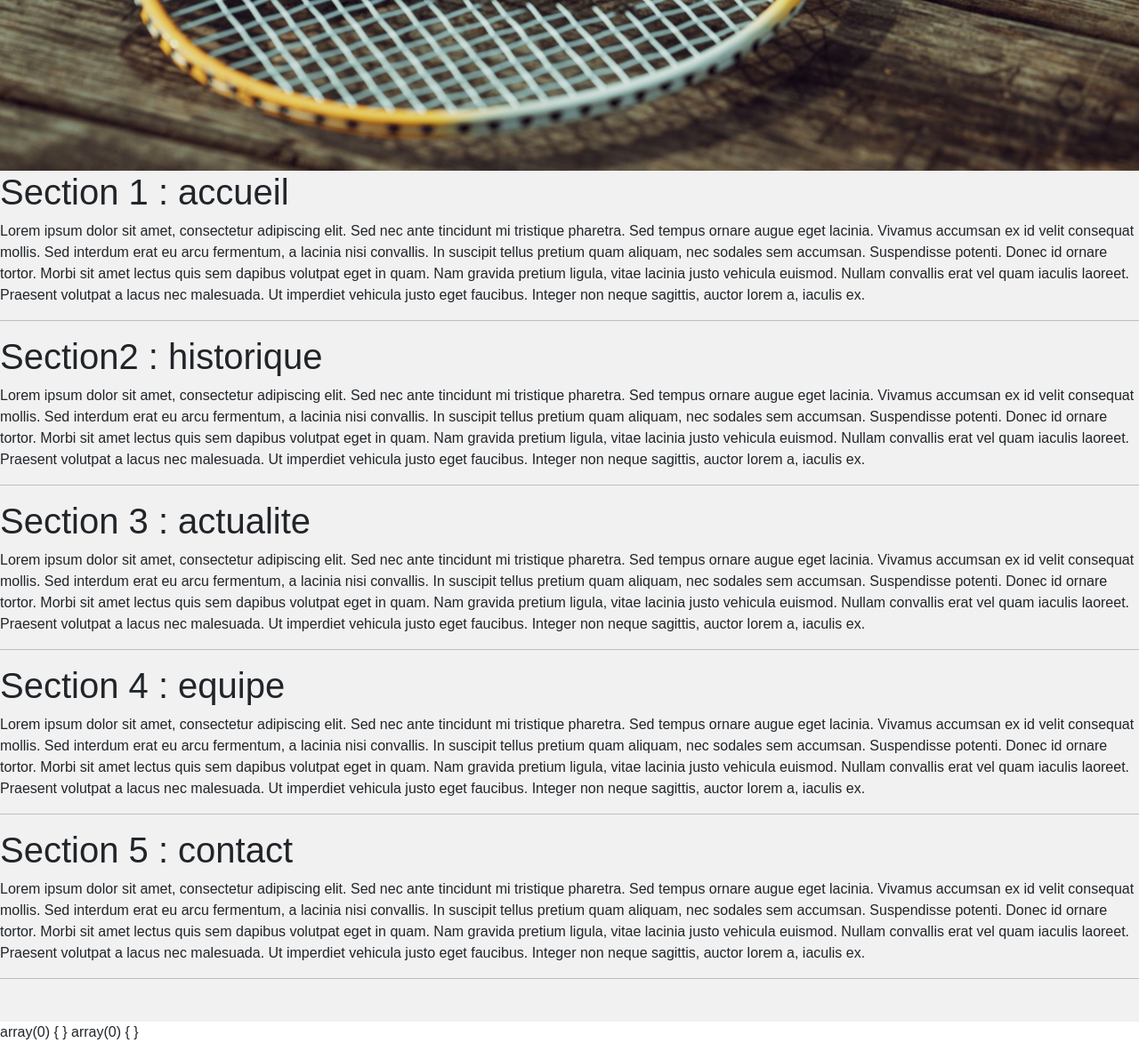
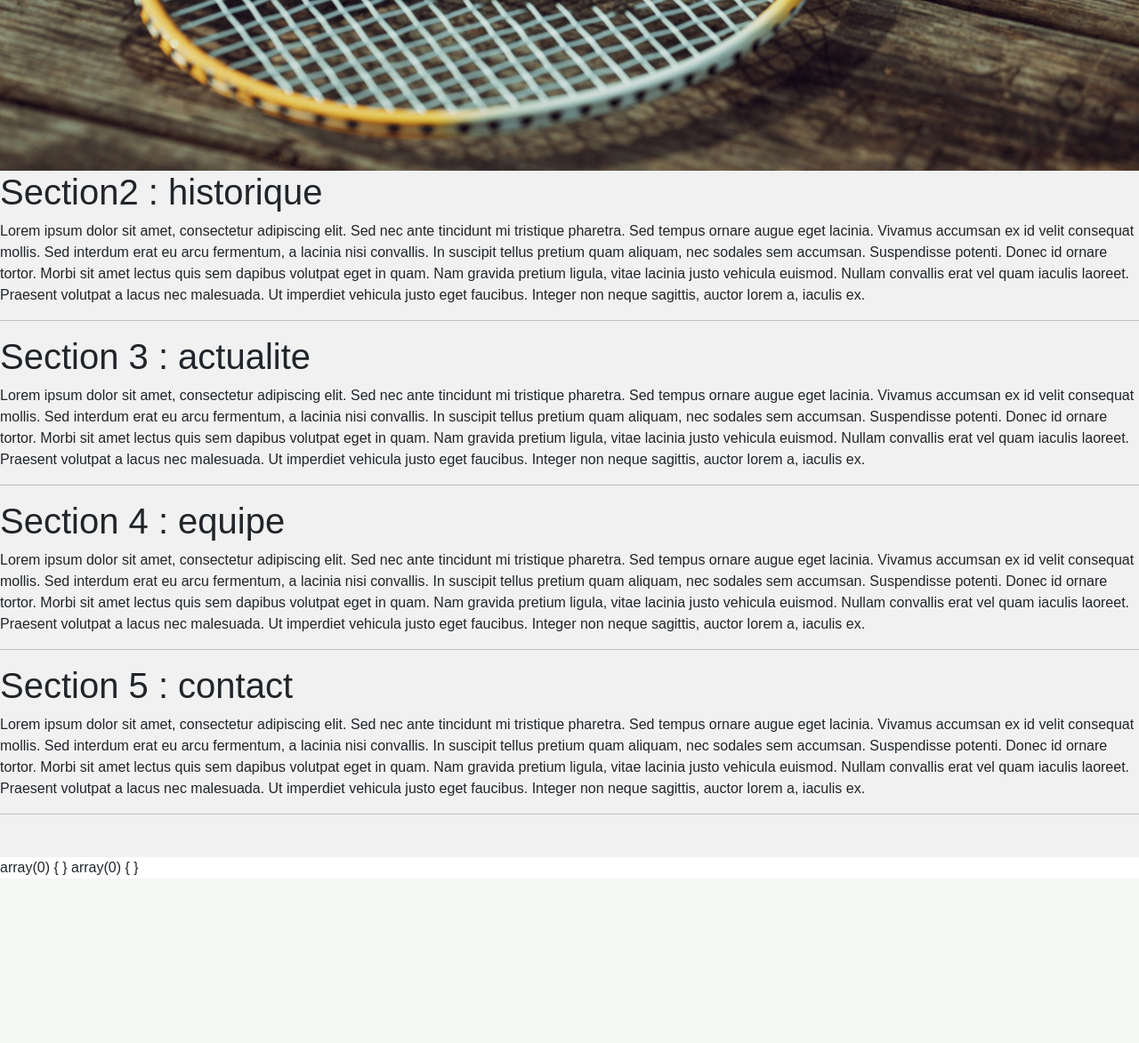
Before and after one commit to Adidooouuu/PHP-SQL, a PHP site: page / in a window 1280 px wide. Shown: the part 608-1781 px from the top of the page at 89% size. After the commit the page ends 1592 px from the top, so only its background shows below. Run offline with PHP 8.4, Linux system fonts and the light colour scheme; data comes from the database, SQL or seed files in the repository.

Commit message:
Rectification de la section 1

```diff
--- a/index.php
+++ b/index.php
@@ -22,7 +22,7 @@ session_start();
 
   <body>
 
-    <header class = "header">
+    <header class = "header" id="accueil">
       <nav class = "nav">
         <ul class="nav nav-pills nav-fill">
           <li class="nav-item">
@@ -47,11 +47,6 @@ session_start();
     </header>
 
     <main>
-      <section id="accueil">
-        <h1>Section 1 : accueil</h1>
-        <p>Lorem ipsum dolor sit amet, consectetur adipiscing elit. Sed nec ante tincidunt mi tristique pharetra. Sed tempus ornare augue eget lacinia. Vivamus accumsan ex id velit consequat mollis. Sed interdum erat eu arcu fermentum, a lacinia nisi convallis. In suscipit tellus pretium quam aliquam, nec sodales sem accumsan. Suspendisse potenti. Donec id ornare tortor. Morbi sit amet lectus quis sem dapibus volutpat eget in quam. Nam gravida pretium ligula, vitae lacinia justo vehicula euismod. Nullam convallis erat vel quam iaculis laoreet. Praesent volutpat a lacus nec malesuada. Ut imperdiet vehicula justo eget faucibus. Integer non neque sagittis, auctor lorem a, iaculis ex.</p>
-        <hr>
-      </section>
 
       <section id="historique">
         <h1>Section2 : historique</h1>
```
